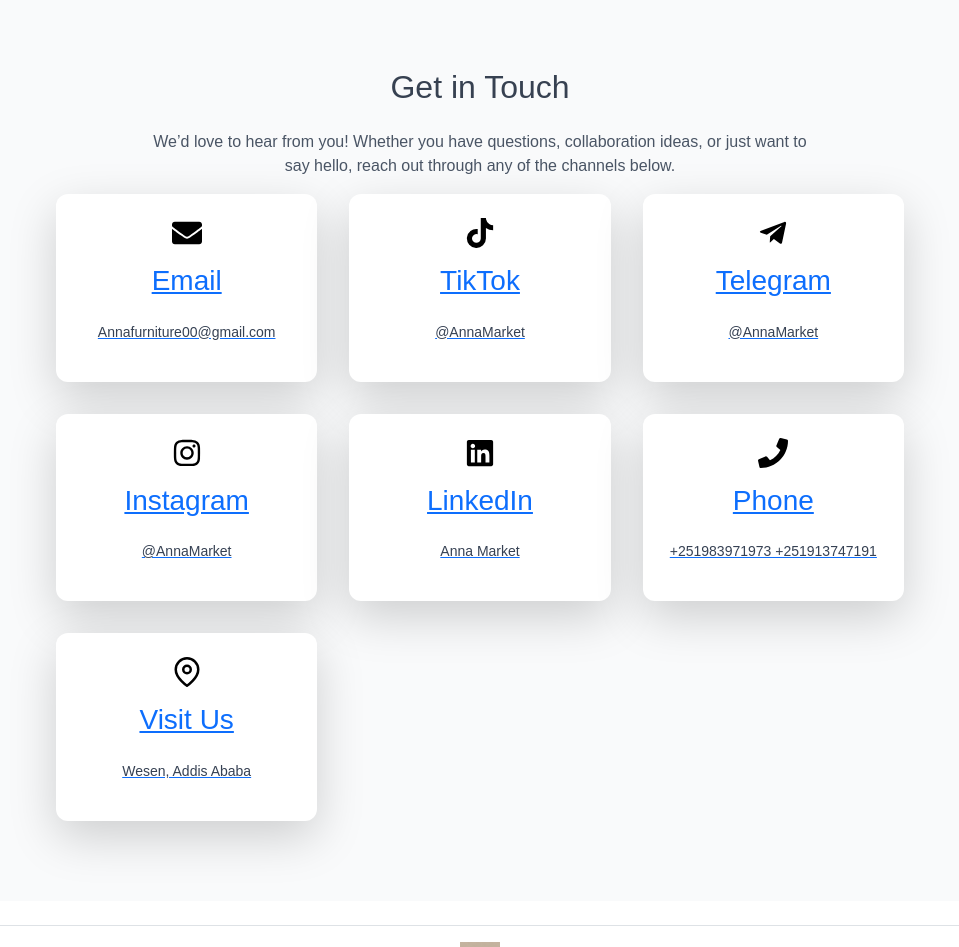
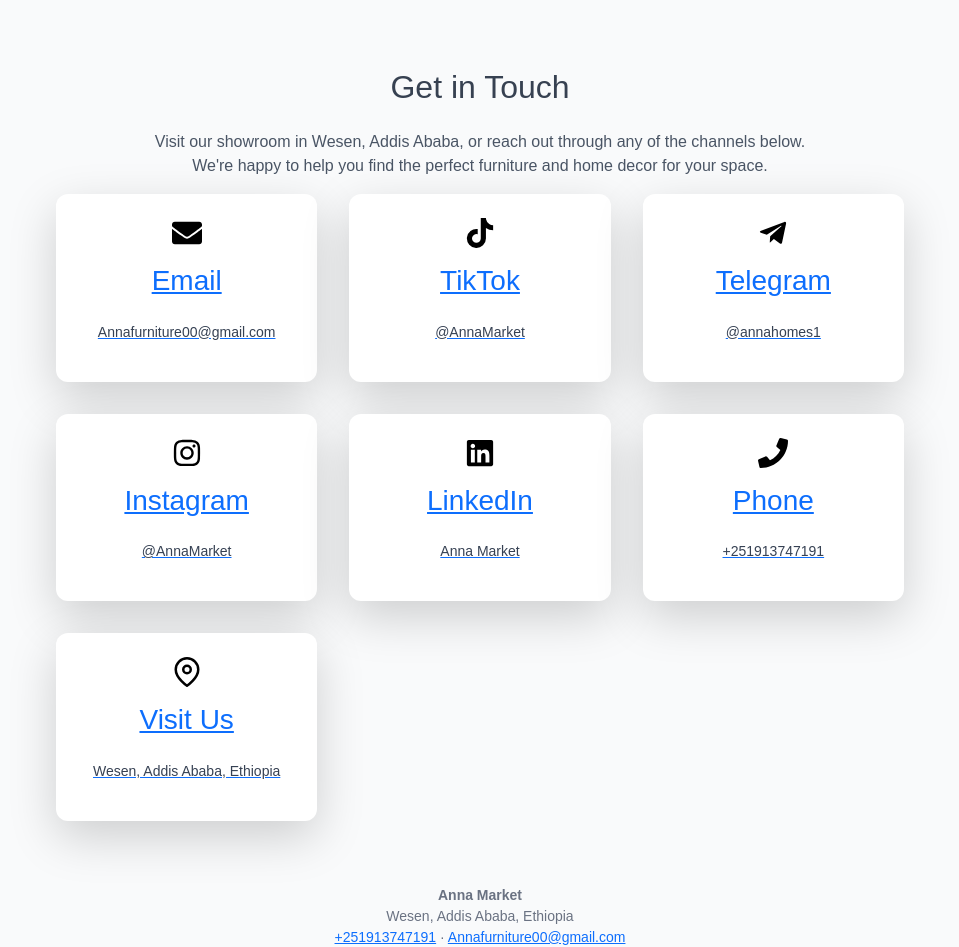
Before and after one commit to Spiderykiller/Anna-Market, a Next.js app: page / in a window 1280 px wide. Shown: the part 2580-3527 px from the top of the page, without its empty margins (160-1119 px from the left). Built offline with nearby package versions, Linux system fonts and the light colour scheme.

Commit message:
Refactor contact details and enhance accessibility
Updated contact information and improved accessibility.

```diff
--- a/components/Contactpage.tsx
+++ b/components/Contactpage.tsx
@@ -1,5 +1,4 @@
 "use client";
-
 import { motion } from "framer-motion";
 import { FiMapPin } from "react-icons/fi";
 import {
@@ -16,7 +15,7 @@
     label: "Email",
     value: "Annafurniture00@gmail.com",
     icon: <FaEnvelope />,
-    href: "https://t.me/annahomes1",
+    href: "mailto:Annafurniture00@gmail.com",
   },
   {
     label: "TikTok",
@@ -26,7 +25,7 @@
   },
   {
     label: "Telegram",
-    value: "@AnnaMarket",
+    value: "@annahomes1",
     icon: <FaTelegramPlane />,
     href: "https://t.me/annahomes1",
   },
@@ -34,7 +33,7 @@
     label: "Instagram",
     value: "@AnnaMarket",
     icon: <FaInstagram />,
-    href: "https://t.me/annahomes1",
+    href: "https://www.instagram.com/AnnaMarket",
   },
   {
     label: "LinkedIn",
@@ -44,30 +43,34 @@
   },
   {
     label: "Phone",
-    value: "+251983971973 +251913747191",
+    value: "+251913747191",
     icon: <FaPhone />,
-    href: "https://t.me/annahomes1",
+    href: "tel:+251983971973",
   },
   {
     label: "Visit Us",
-    value: "Wesen, Addis Ababa",
-    icon:   <FiMapPin />,
+    value: "Wesen, Addis Ababa, Ethiopia",
+    icon: <FiMapPin />,
     href: "https://maps.app.goo.gl/YQEwBM7NWyCHZu1X8?g_st=atm",
   },
 ];
 
 export default function ContactPage() {
   return (
-    <section className="w-full py-20 bg-gray-50">
+    <section
+      className="w-full py-20 bg-gray-50"
+      aria-label="Contact Anna Market"
+    >
       <div className="max-w-4xl mx-auto px-4">
+
         {/* Heading */}
         <h2 className="text-4xl md:text-5xl font-extrabold text-center mb-4">
           Get in Touch
         </h2>
         <p className="text-center text-gray-600 mb-12 max-w-2xl mx-auto">
-          We’d love to hear from you! Whether you have questions, collaboration
-          ideas, or just want to say hello, reach out through any of the
-          channels below.
+          Visit our showroom in Wesen, Addis Ababa, or reach out through any
+          of the channels below. We&apos;re happy to help you find the perfect
+          furniture and home decor for your space.
         </p>
 
         {/* Contact Cards */}
@@ -76,7 +79,7 @@
             <motion.a
               key={index}
               href={contact.href}
-              target="_blank"
+              target={contact.href.startsWith("mailto") || contact.href.startsWith("tel") ? "_self" : "_blank"}
               rel="noopener noreferrer"
               whileHover={{ scale: 1.05, rotateX: 5, rotateY: 5 }}
               whileTap={{ scale: 0.95 }}
@@ -88,6 +91,20 @@
             </motion.a>
           ))}
         </div>
+
+        {/* NAP block — hidden visually but readable by Google */}
+        <address className="mt-16 not-italic text-center text-gray-500 text-sm leading-relaxed">
+          <strong>Anna Market</strong><br />
+          Wesen, Addis Ababa, Ethiopia<br />
+          <a href="tel:+251913747191" className="hover:text-amber-500 transition-colors">
+            +251913747191
+          </a>
+          {" · "}
+          <a href="mailto:Annafurniture00@gmail.com" className="hover:text-amber-500 transition-colors">
+            Annafurniture00@gmail.com
+          </a>
+        </address>
+
       </div>
     </section>
   );
```
